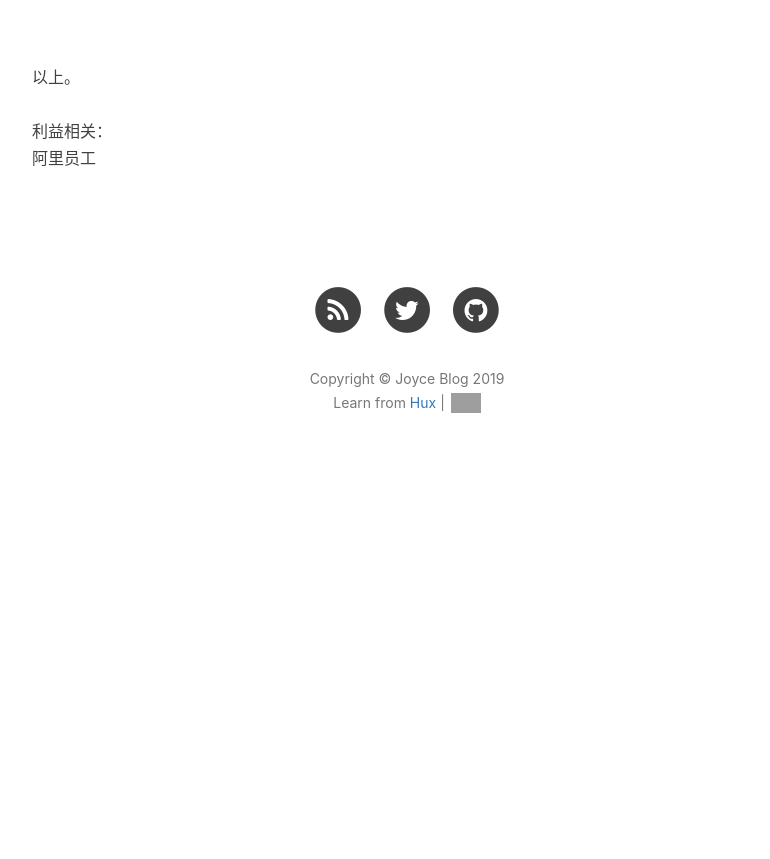
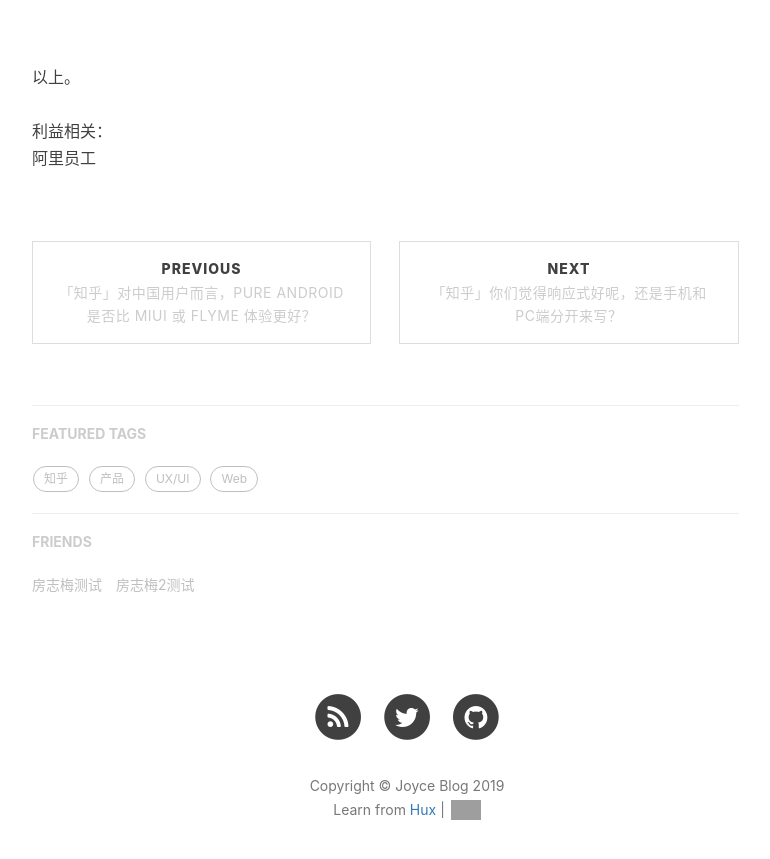
Before and after one commit to JoyceFangmm/myBlankBlog, a Jekyll site: the page built from _posts/2014-10-01-why-alibaba-ux-sucks.markdown, in a window 1280 px wide and 900 px high, scrolled down 1807 px. Shown: the top 859 px of the window, without its empty margins (233-1003 px from the left). Built offline with Jekyll 4.4.1, drawn with Linux system fonts in a browser that asks for light colours; nearby versions of some CDN libraries; comment, search, counter and statistics services are not loaded; before the commit the page ends 2348 px from its top, so only the background shows below that; grey boxes are pictures that could not be loaded.

Commit message:
optimize post.html

```diff
--- a/_config.yml
+++ b/_config.yml
@@ -42,6 +42,18 @@
 markdown: kramdown  #支持目录生成
 
 
+# 房志梅，等待验证
+# Gitalk settings
+gitalk:
+  enable: true    #是否开启Gitalk评论
+  clientID: e3407be01d4fdeb5fd73                           #生成的clientID
+  clientSecret: 6b1de3d60d14c0f3bf2ffb931ecc2991849cceea     #生成的clientSecret
+  repo: joycefangmm.github.io    #仓库名称
+  owner: joycefangmm    #github用户名
+  admin: joycefangmm
+  distractionFreeMode: true #是否启用类似FB的阴影遮罩
+
+
 # Friends，好友的博客地址，房志梅删除掉
 friends: [
   {
--- a/_layouts/post.html
+++ b/_layouts/post.html
@@ -14,9 +14,41 @@
              <!-- Post Container -->
              <div class="col-lg-8 col-lg-offset-2 col-md-10 col-md-offset-1 post-container">
                     {{ content }}
+
+                    <!-- 分页 -->
+                    <hr style="visibility: hidden;">
+                    <ul class="pager">
+                        {% if page.previous.url %}
+                            <li class="previous">
+                                <a href="{{ page.previous.url | prepend: site.baseurl | replace: '//', '/' }}" data-toggle="tooltip" data-placement="top" title="{{page.previous.title}}">
+                                Previous<br>
+                                <span>{{page.previous.title}}</span>
+                                </a>
+                            </li>
+                        {% endif %}
+                        {% if page.next.url %}
+                            <li class="next">
+                                <a href="{{ page.next.url | prepend: site.baseurl | replace: '//', '/' }}" data-toggle="tooltip" data-placement="top" title="{{page.next.title}}">
+                                Next<br>
+                                <span>{{page.next.title}}</span>
+                                </a>
+                            </li>
+                        {% endif %}
+                    </ul>
+                    <hr style="visibility: hidden;">
+
+                    <!-- 评论 -->
+                    <!-- Gitalk start -->
+                    {% if site.gitalk.enable %}
+                    <!-- 引入Gitalk评论插件  -->
+                    <link rel="stylesheet" href="https://unpkg.com/gitalk/dist/gitalk.css">
+                    <div id="gitalk-container"></div>
+                    {% endif %}
+                    <!-- Gitalk end -->
              </div>
-             <!-- Side Catalog Container -->
-             {% if page.catalog %}
+
+            <!-- Side Catalog Container -->
+            {% if page.catalog %}
                 <div class=" col-lg-2 col-lg-offset-0 visible-lg-block sidebar-container catalog-container">
                     <div class="side-catalog">
                         <hr class="hidden-sm hidden-xs">
@@ -26,11 +58,40 @@
                         <ul class="catalog-body"></ul>
                     </div>
                 </div>
-             {% endif %}
+            {% endif %}
+
+            <!-- Sidebar Container -->
+            <div class="col-lg-8 col-lg-offset-2 col-md-10 col-md-offset-1 sidebar-container">
+
+                <!-- Featured Tags -->
+                {% include featured-tags.html bottom=true %}
+
+                <!-- Friends Blog -->
+                {% include friends.html %}
+            </div>
         </div>
+
     </div>
 </article>
 
 
 <!-- 房志梅 多语言 -->
-<!-- 房志梅 评论 -->
+
+
+<!-- Gitalk -->
+<!-- 引入一个生产md5的js，用于对id值进行处理，防止其过长 -->
+<!-- Thank DF:https://github.com/NSDingFan/NSDingFan.github.io/issues/3#issuecomment-407496538 -->
+<script src="https://unpkg.com/gitalk@latest/dist/gitalk.min.js"></script>
+<script src="{{ site.baseurl }}/js/md5.min.js"></script>
+<script type="text/javascript">
+    var gitalk = new Gitalk({
+        clientID: '{{site.gitalk.clientID}}',
+        clientSecret: '{{site.gitalk.clientSecret}}',
+        repo: '{{site.gitalk.repo}}',
+        owner: '{{site.gitalk.owner}}',
+        admin: ['{{site.gitalk.admin}}'],
+        distractionFreeMode: {{site.gitalk.distractionFreeMode}},
+        id: md5(location.pathname),
+    });
+    gitalk.render('gitalk-container');
+</script>
```
Also changed, not shown: js/md5.min.js (added).
